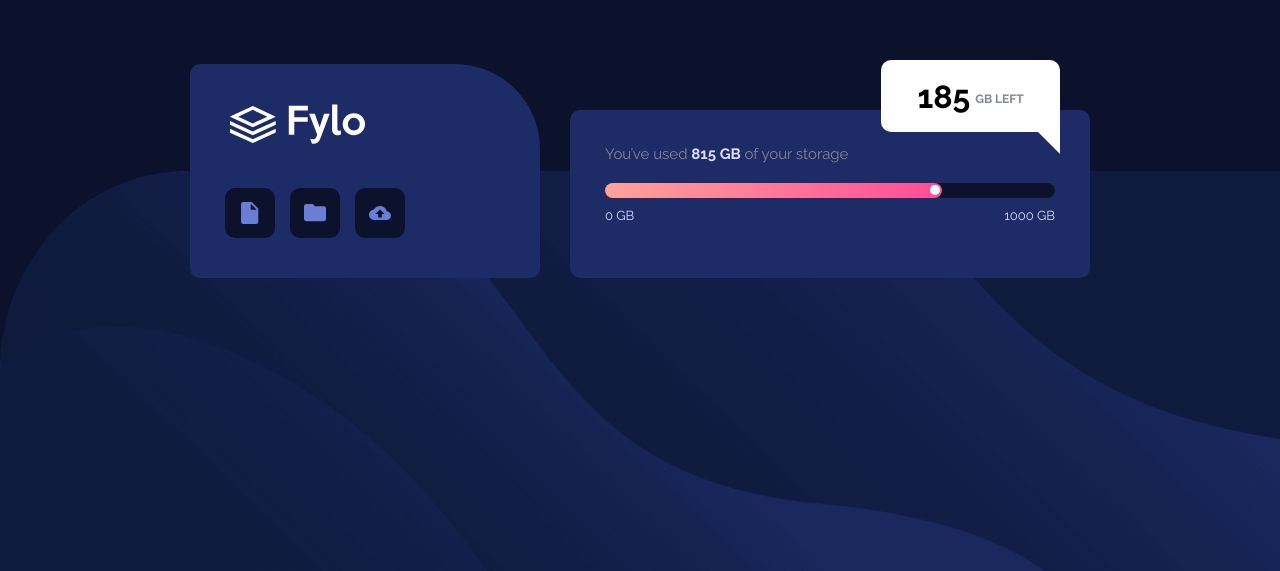
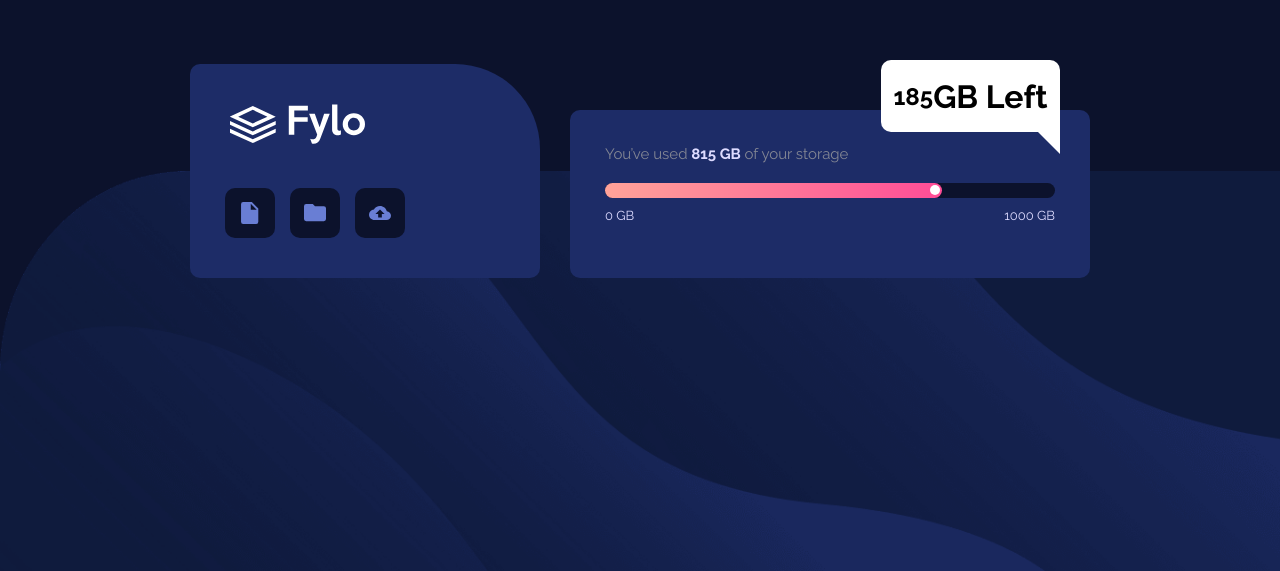
Before and after one commit to xStephx/fylo-data-storage-component-challenge, a plain HTML site: page index.html in a window 1280 px wide. Shown: the part 229-800 px from the top of the page. Drawn offline with Linux system fonts and the light colour scheme.

Commit message:
added sematic elements

```diff
--- a/index.html
+++ b/index.html
@@ -8,8 +8,8 @@
   <link rel="stylesheet" href="assets/css/style.css">
 </head>
 <body>
-  <div class="container">
-    <div class="first-section">
+  <main class="container">
+    <section class="first-section">
       <div class="logo">
         <img src="assets/images/logo.svg" alt="">
       </div>
@@ -24,8 +24,8 @@
           <img src="assets/images/icon-upload.svg" alt="">
         </div>
       </div>
-    </div>
-    <div class="second-section">
+    </section>
+    <section class="second-section">
       <div class="storage">
         <p>You’ve used <span>815 GB</span> of your storage</p>
         <div class="bar">
@@ -39,12 +39,12 @@
         </div>
       </div>
       <div class="info-part">
-        <h2>185</h2>
-        <h3>GB Left</h3>
+        <h1>185</h1>
+        <h2>GB Left</h2>
         <div class="triangle"></div>
       </div>
-    </div>
-  </div>
+    </section>
+  </main>
 
 </body>
 </html>
```
